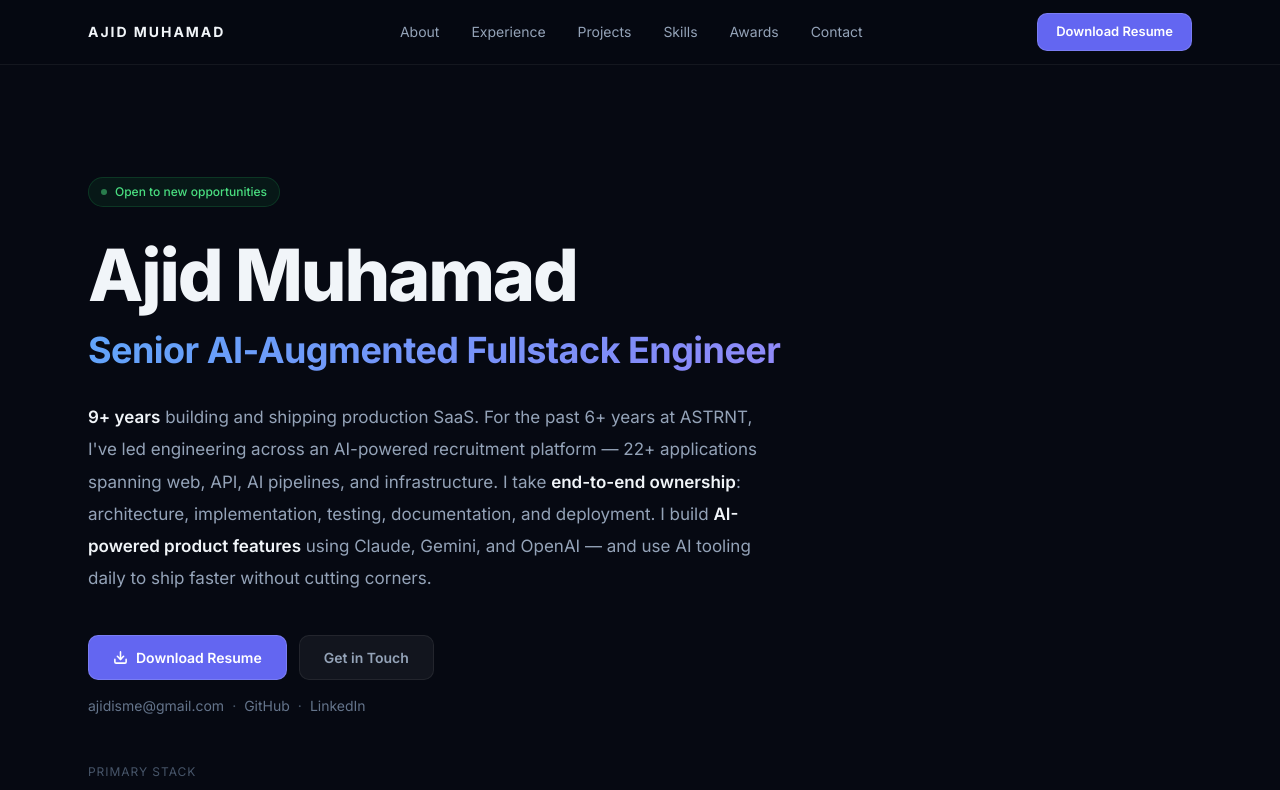
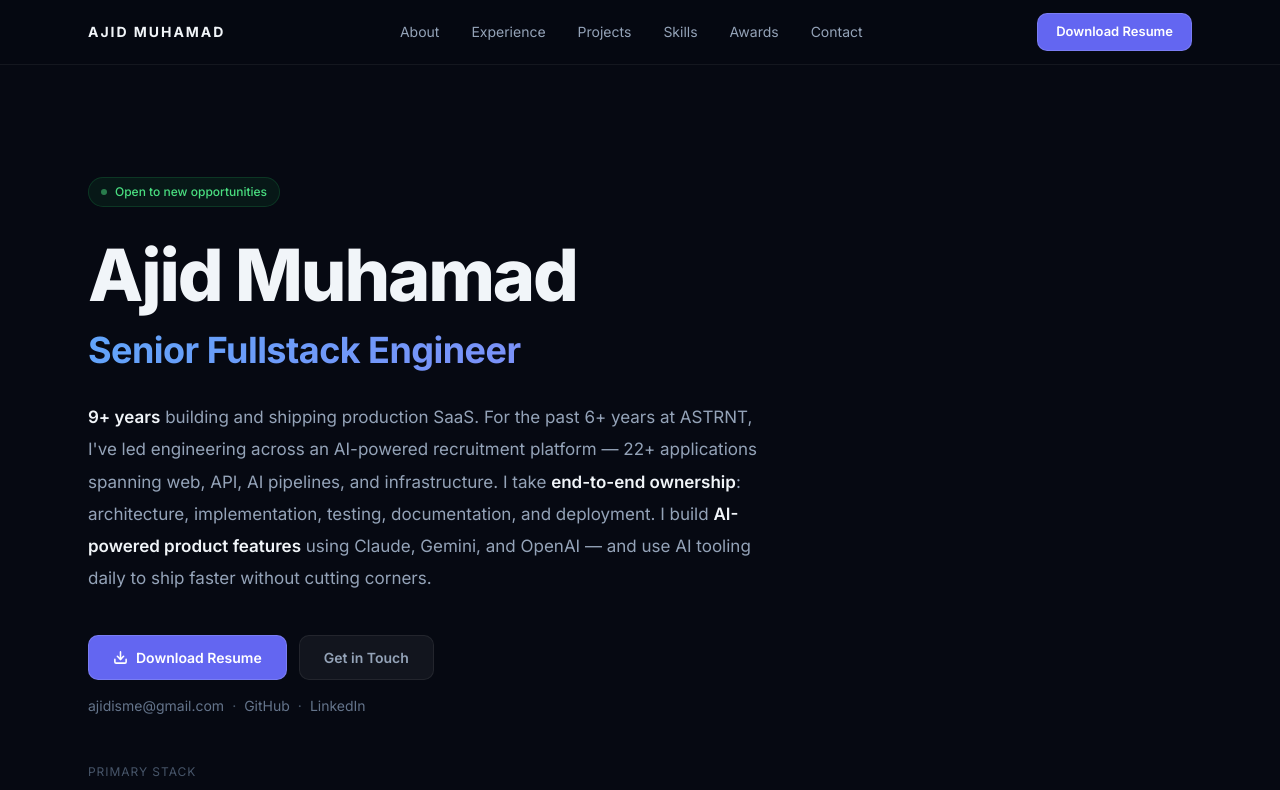
Before and after one commit to ajidm/portofolio, a Next.js app: page / in a window 1280 px wide. Shown: the top 790 px of the page. Built offline with nearby package versions, Linux system fonts and the light colour scheme.

Commit message:
Change title to Senior Fullstack Engineer

```diff
--- a/src/app/layout.tsx
+++ b/src/app/layout.tsx
@@ -9,11 +9,11 @@ const inter = Inter({
 })
 
 export const metadata: Metadata = {
-  title: "Ajid Muhamad — Senior AI-Augmented Fullstack Engineer",
+  title: "Ajid Muhamad — Senior Fullstack Engineer",
   description:
     "Fullstack engineer with 9+ years building production SaaS at scale. 6+ years at ASTRNT delivering Laravel backends, React/Next.js frontends, AI pipelines, and cloud infrastructure. Open to remote roles.",
   openGraph: {
-    title: "Ajid Muhamad — Senior AI-Augmented Fullstack Engineer",
+    title: "Ajid Muhamad — Senior Fullstack Engineer",
     description:
       "9+ years building production SaaS · Laravel · React · Next.js · TypeScript · AI-Augmented Engineering · Open to remote",
     type: "website",
@@ -21,7 +21,7 @@ export const metadata: Metadata = {
   },
   twitter: {
     card: "summary_large_image",
-    title: "Ajid Muhamad — Senior AI-Augmented Fullstack Engineer",
+    title: "Ajid Muhamad — Senior Fullstack Engineer",
     description:
       "9+ years building production SaaS · Laravel · React · Next.js · TypeScript · Open to remote roles",
   },
--- a/src/app/page.tsx
+++ b/src/app/page.tsx
@@ -245,7 +245,7 @@ export default function HomePage() {
             className="gradient-text font-bold"
             style={{ fontSize: "clamp(22px, 4vw, 36px)", letterSpacing: "-0.015em" }}
           >
-            Senior AI-Augmented Fullstack Engineer
+            Senior Fullstack Engineer
           </p>
         </div>
 
@@ -1012,7 +1012,7 @@ export default function HomePage() {
         style={{ borderColor: "rgba(255,255,255,0.06)", color: "#334155" }}
       >
         <p>
-          Ajid Muhamad · Senior AI-Augmented Fullstack Engineer · Bandung, Indonesia ·{" "}
+          Ajid Muhamad · Senior Fullstack Engineer · Bandung, Indonesia ·{" "}
           <a href="mailto:ajidisme@gmail.com" className="hover:text-white transition-colors">
             ajidisme@gmail.com
           </a>{" "}
--- a/src/app/pdf/page.tsx
+++ b/src/app/pdf/page.tsx
@@ -46,7 +46,7 @@ export default function PdfPage() {
             Ajid Muhamad
           </h1>
           <p className="font-sans text-2xl mb-6" style={{ color: "#818cf8" }}>
-            Senior AI-Augmented Fullstack Engineer
+            Senior Fullstack Engineer
           </p>
           <p className="font-sans text-base max-w-lg" style={{ color: "#94a3b8", lineHeight: "1.8" }}>
             9+ years of experience designing, building, and scaling SaaS platforms, modern web applications,
--- a/src/data/profile.ts
+++ b/src/data/profile.ts
@@ -1,6 +1,6 @@
 export const profile = {
   name: "Ajid Muhamad",
-  title: "Senior AI-Augmented Fullstack Engineer",
+  title: "Senior Fullstack Engineer",
   email: "ajidisme@gmail.com",
   github: "github.com/ajidm",
   linkedin: "linkedin.com/in/ajid-muhamad",
@@ -9,7 +9,7 @@ export const profile = {
   yearsTotal: "9+",
   yearsAtAstrnt: "6+",
   summary:
-    "Senior AI-Augmented Fullstack Engineer with 9+ years delivering production software at scale. For the past 6+ years at ASTRNT, I've led engineering across an AI-powered SaaS recruitment platform — 22+ applications spanning web, API, AI pipelines, and infrastructure. I take end-to-end ownership: architecture, implementation, testing, documentation, and deployment. I ship AI-powered product features using Claude, Gemini, and OpenAI, and integrate AI tooling into my daily engineering practice.",
+    "Senior Fullstack Engineer with 9+ years delivering production software at scale. For the past 6+ years at ASTRNT, I've led engineering across an AI-powered SaaS recruitment platform — 22+ applications spanning web, API, AI pipelines, and infrastructure. I take end-to-end ownership: architecture, implementation, testing, documentation, and deployment. I ship AI-powered product features using Claude, Gemini, and OpenAI, and integrate AI tooling into my daily engineering practice.",
 }
 
 export const experience = [
```
